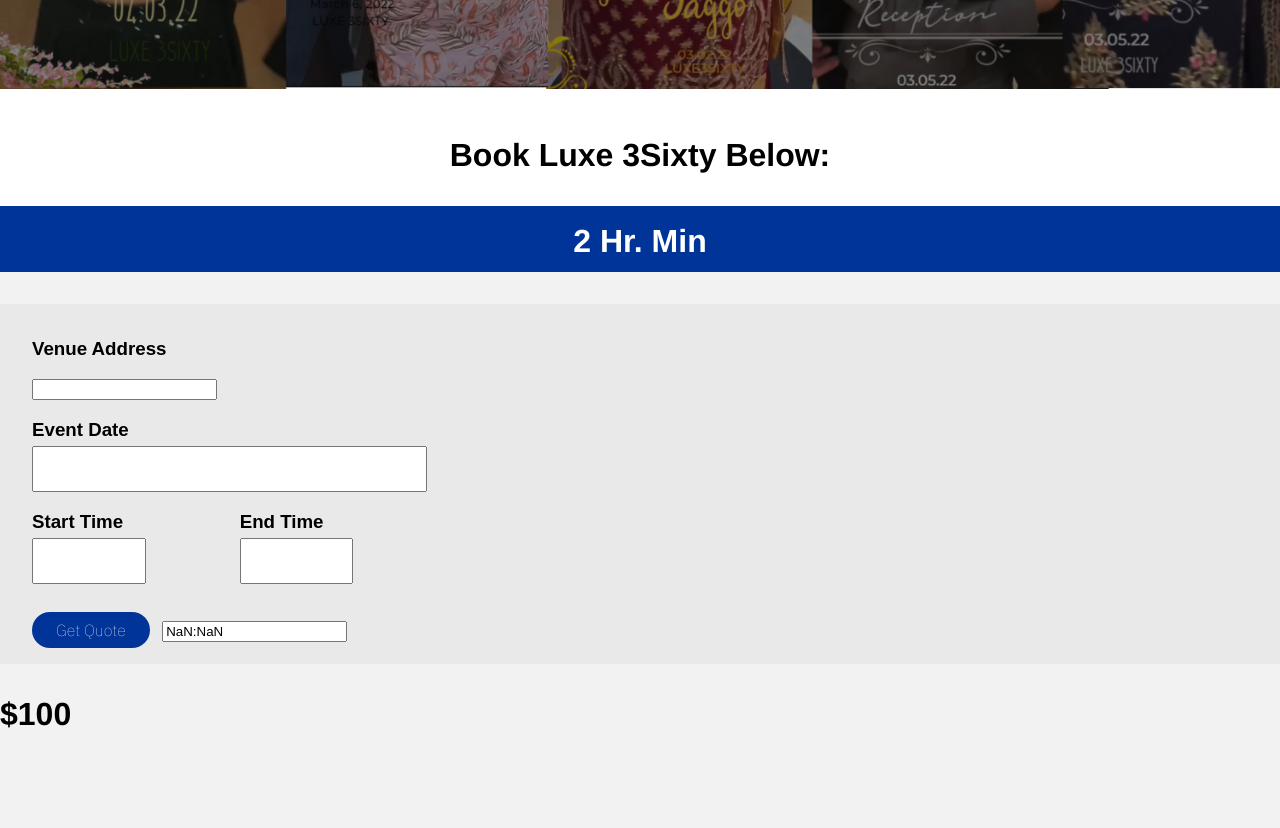
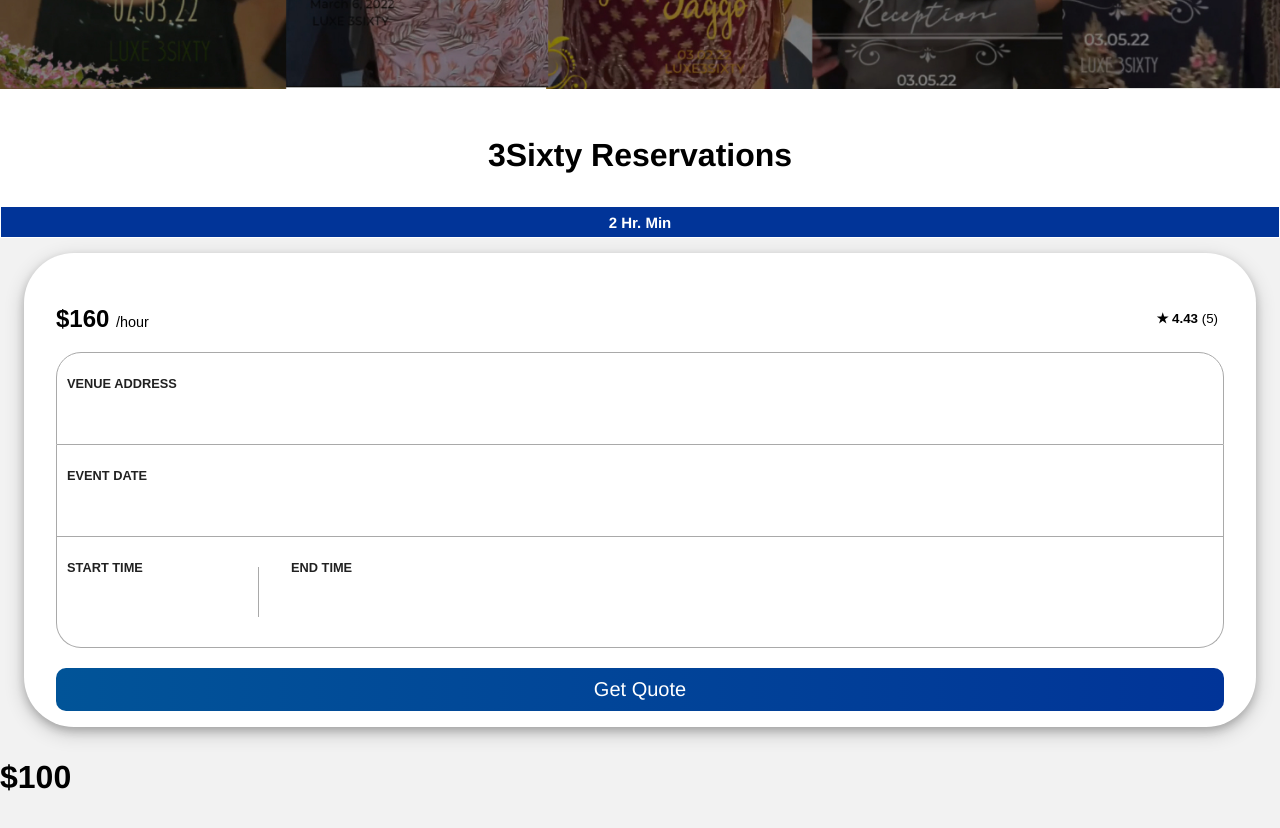
Before and after one commit to Mamkh27/Luxe3Sixty-Website, a plain HTML site: page Website-3Sixty/booking.html in a window 1280 px wide. Shown: the part 680-1508 px from the top of the page. Before the commit the page ends 1445 px from the top, so only its background shows below. Drawn offline with nearby package versions, Linux system fonts and the light colour scheme; a web font is replaced by a local one.

Commit message:
✅  Booking Form UI (need to sanitize/validate input forms)

```diff
--- a/Website-3Sixty/booking.html
+++ b/Website-3Sixty/booking.html
@@ -57,34 +57,39 @@
     </section>
     <div class="booking-section">
       <div class="header">
-        <p class="title">Book Luxe 3Sixty Below:</p>
+        <p class="title">3Sixty Reservations</p>
         <p class="hour-minimum">2 Hr. Min</p>
       </div>
       <div class="booking-form">
+        <div class="header">
+<h2>$160 <span class="hour">/hour</span></h2>
+<button class="review"><span class="rating">★ 4.43 </span>(5)</button>
+        </div>
         <div class="address">
-          <h3>Venue Address</h3>
+          <h3>VENUE ADDRESS</h3>
           <input id="venue-address"
           name="venue-address"
           required
           autocomplete="off" />
         </div>
         <div class="event-date">
-          <h3>Event Date</h3>
+          <h3>EVENT DATE</h3>
           <input type="Date" id="myID" />
         </div>
         <div class="time">
         <div class="start-time">
-          <h3>Start Time</h3>
+          <h3>START TIME</h3>
           <input class="start" type="time" id="start-time" />
         </div>
+        <h2 class="vl"></h2>
         <div class="end-time">
-          <h3>End Time</h3>
+          <h3>END TIME</h3>
           <input type="time" id="end-time" />
         </div>
     </div>
         <div class="get-quote-btn">
-        <button href="#" onclick="getQuoteBtnPressed()" class="book-now-cta-2">Get Quote</button>
-        <input id="diff"/>
+        <button href="#" onclick="getQuoteBtnPressed()" class="book-now-cta-3">Get Quote</button>
+
         </div>
     </div>
     <div class="quote">
--- a/Website-3Sixty/css/page4.css
+++ b/Website-3Sixty/css/page4.css
@@ -3,22 +3,7 @@
 :root {
   --primary-color: #013498;
 }
-.book-now-cta-2 {
-  color: inherit;
-  border: none;
-  padding: 0;
-  font: inherit;
-  cursor: pointer;
-  outline: inherit;
 
-  color: white;
-  background-color: var(--primary-color);
-  border-radius: 5em;
-  margin-top: -0.2em;
-  padding: 0.5em 1.5em;
-  margin-right: 0.5em;
-  font-family: "IBM Plex Sans";
-}
 .booking-section {
   display: block;
   margin: 0px;
@@ -26,22 +11,32 @@
 }
 .booking-form {
   max-width: 100%;
-  background-color: rgb(233, 233, 233);
+  background-color: white;
+  border-radius: 50px 50px 50px 50px;
+  margin-left: 1.5em;
+  margin-right: 1.5em;
   display: block;
   padding: 1em 2em;
   font-family: Arial;
+  box-shadow: 0 4px 8px 0 rgba(0, 0, 0, 0.2), 0 6px 20px 0 rgba(0, 0, 0, 0.19);
+}
+.rating {
+  font-weight: bold;
+}
+.review {
+  border: none;
+  background: white;
+}
+.hour {
+  font-family: Arial, Helvetica, sans-serif;
+  font-weight: 100;
+  font-size: 0.6em;
+}
+.booking-form .header {
+  display: flex;
+  place-content: space-between;
 }
 
-.get-quote-btn {
-  margin-top: 2em;
-  background: none;
-  color: inherit;
-  border: none;
-  padding: 0;
-  font: inherit;
-  cursor: pointer;
-  outline: inherit;
-}
 p {
   font-size: 2em;
   font-weight: bold;
@@ -52,25 +47,82 @@
 .time {
   display: flex;
 }
-
+.vl {
+  border-right: 1px solid darkgray;
+  height: 50px;
+  margin-left: 10px;
+  margin-right: 0.5em;
+}
 #start-time,
 #end-time {
-  padding: 1em;
+  padding-top: 10px;
+  padding-bottom: 10px;
+
   width: 40%;
   text-align: center;
   margin-top: -2em;
+  border-style: hidden;
 }
 
+.end-time {
+  margin-left: 20px;
+}
 #myID {
   padding: 1em;
   width: 30%;
   text-align: center;
   margin-top: -2em;
+  border-style: hidden;
 }
-#ship-address {
+.address {
+  padding: 10px;
+  border-color: darkgray;
+  border-width: 1px;
+  border-radius: 25px 25px 0px 0px;
+  border-style: solid;
+}
+.event-date {
+  padding: 10px;
+  border-color: darkgray;
+  border-width: 1px;
+  border-top-width: 0;
+  border-style: solid;
+}
+.time {
+  padding: 10px;
+  border-color: darkgray;
+  border-width: 1px;
+  border-top-width: 0;
+  border-radius: 0px 0px 25px 25px;
+  border-style: solid;
+}
+
+h3 {
+  font-size: 0.8em;
+  color: rgb(33, 33, 33);
+}
+.book-now-cta-3 {
+  display: block;
+  width: 100%;
+  border: none;
+  padding: 14px 28px;
+  font-size: 20px;
+  cursor: pointer;
+  text-align: center;
+  border-radius: 10px;
+  background-image: linear-gradient(to right, #015498, #013498);
+  margin-top: 1em;
+  padding: 0.5em 1.5em;
+  font-family: "Helvetica";
+  text-decoration: none;
+  color: white;
+}
+
+#venue-address {
   padding: 1em;
   width: 80%;
   margin-top: -2em;
+  border-style: hidden;
 }
 .header {
   background-color: white;
@@ -83,12 +135,12 @@
 .hour-minimum {
   display: flex;
   justify-content: center;
-
   height: 1em;
   overflow: hidden;
   white-space: nowrap;
   padding: 0.5em;
   color: white;
   background-color: var(--primary-color);
-  border: 1px solid var(--primary-color);
+  border: 1px solid;
+  font-size: 15px;
 }
```
